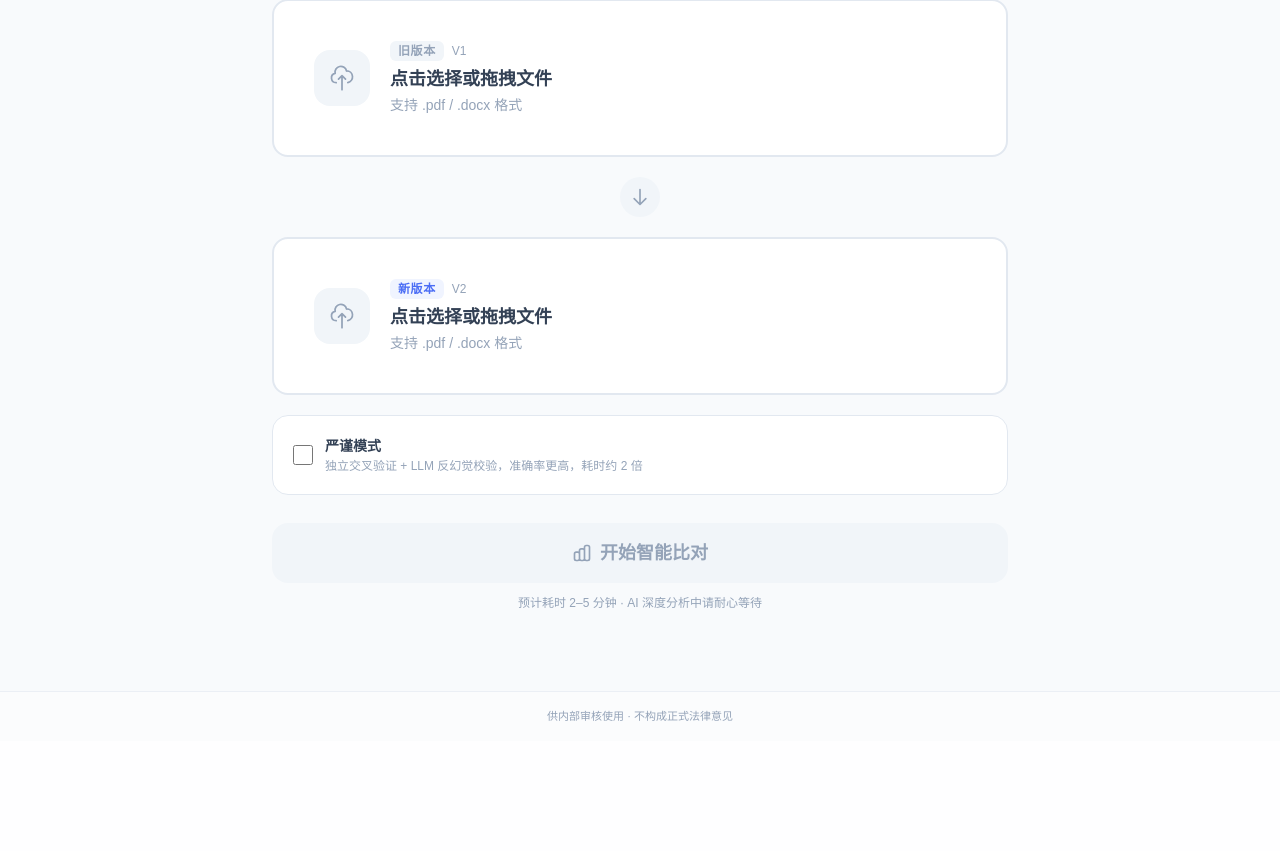
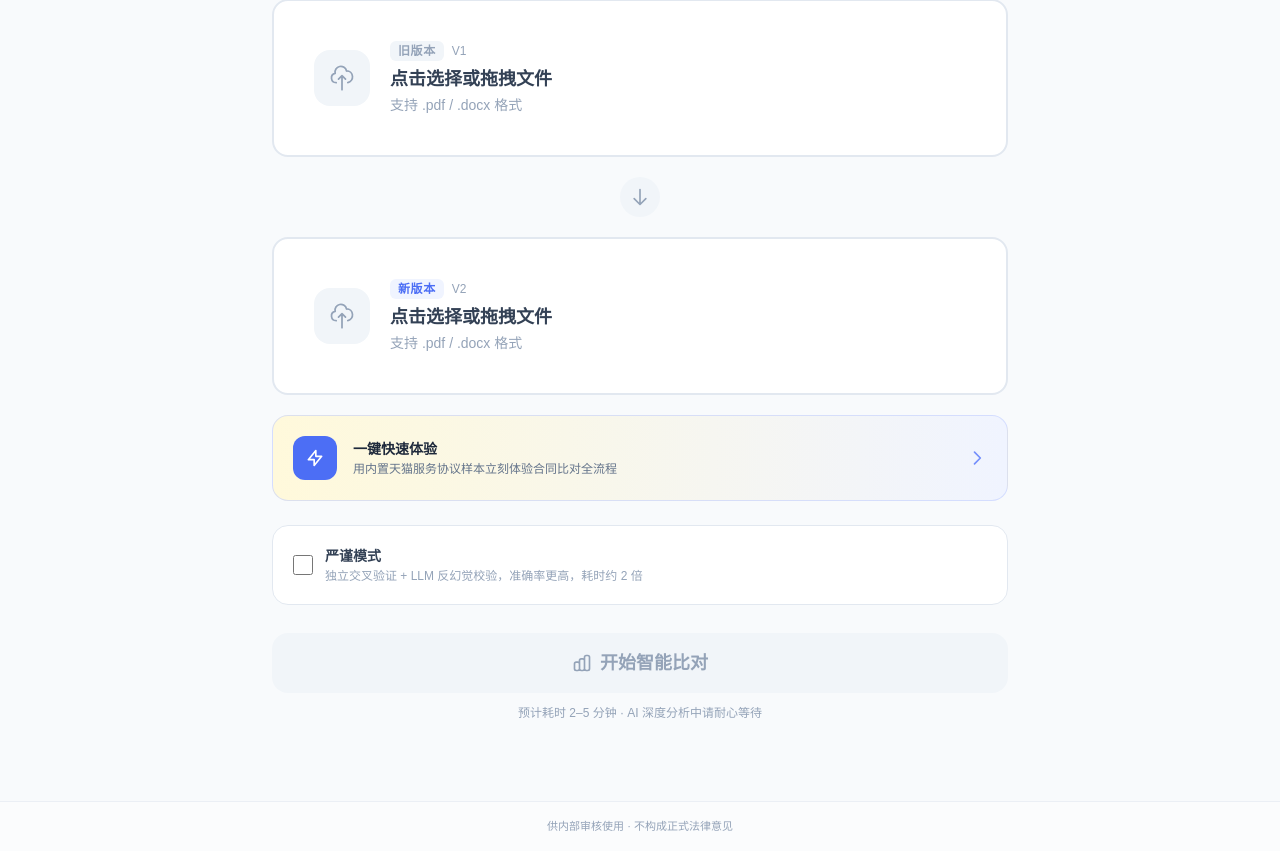
Before and after one commit to Coderkunhe/contract-diff-agent, a FastAPI app: page / in a window 1280 px wide. Shown: the part 258-1109 px from the top of the page. Before the commit the page ends 979 px from the top, so only its background shows below. Run offline with FastAPI, Linux system fonts and the light colour scheme; some libraries are stand-ins or nearby versions.

Commit message:
feat: 一键体验 — 内置样本合同秒开比对, 无需上传文件
- GET /demo: 自动复制天猫服务协议样本 PDF 到 upload dir, 启动管线, 跳转进度页
- upload 页新增 "一键快速体验" 卡片 (渐变背景 + 闪电图标)
- 演示 frictionless: 打开页面 → 点一下 → 3 秒进入进度页

```diff
--- a/web/app.py
+++ b/web/app.py
@@ -12,6 +12,7 @@ import json
 import os
 import queue
 import re
+import shutil
 import sys
 import threading
 import time
@@ -384,6 +385,52 @@ async def upload_files(v1_file: UploadFile = File(...), v2_file: UploadFile = Fi
         print(f"[UPLOAD] Job {job_id} started: {v1_name} vs {v2_name}")
     except Exception as exc:
         print(f"[UPLOAD] Failed to start pipeline: {exc}")
+
+    return RedirectResponse(url=f"/job/{job_id}", status_code=303)
+
+
+@app.get("/demo")
+def demo_start():
+    """One-click demo: auto-start comparison with built-in sample contracts."""
+    sample_v1 = _PROJECT_ROOT / "docs" / "天猫服务协议2015(2).pdf"
+    sample_v2 = _PROJECT_ROOT / "docs" / "天猫服务协议2026(2).pdf"
+
+    if not sample_v1.exists() or not sample_v2.exists():
+        return HTMLResponse("Sample PDFs not found. Run from repo root.", status_code=500)
+
+    job_id = uuid.uuid4().hex[:8]
+    upload_dir = _PROJECT_ROOT / "data" / "uploads" / job_id
+    upload_dir.mkdir(parents=True, exist_ok=True)
+
+    shutil.copy2(sample_v1, upload_dir / "v1.pdf")
+    shutil.copy2(sample_v2, upload_dir / "v2.pdf")
+
+    now = datetime.now(timezone.utc)
+    with _JOBS_LOCK:
+        if len(_JOBS) >= _MAX_JOBS:
+            oldest = min(_JOBS.keys(), key=lambda k: _JOBS[k].get("created_at", datetime.min))
+            del _JOBS[oldest]
+        _JOBS[job_id] = {
+            "id": job_id, "status": "queued", "progress": 0,
+            "step_label": "排队中", "message": "快速体验已启动",
+            "log_lines": [], "result_path": None, "error": None,
+            "created_at": now,
+            "v1_filename": "天猫服务协议2015 (V1)",
+            "v2_filename": "天猫服务协议2026 (V2)",
+            "v1_path": str(upload_dir / "v1.pdf"),
+            "v2_path": str(upload_dir / "v2.pdf"),
+            "_event_queue": queue.Queue(maxsize=500),
+            "thorough": False,
+        }
+
+    try:
+        _executor.submit(_run_pipeline, job_id,
+                        str(upload_dir / "v1.pdf"),
+                        str(upload_dir / "v2.pdf"),
+                        False)
+        print(f"[DEMO] Job {job_id} started: one-click demo")
+    except Exception as exc:
+        print(f"[DEMO] Failed to start pipeline: {exc}")
 
     return RedirectResponse(url=f"/job/{job_id}", status_code=303)
 
--- a/web/templates/upload.html.jinja2
+++ b/web/templates/upload.html.jinja2
@@ -118,8 +118,27 @@
       </div>
     </div>
 
+    <!-- One-click demo -->
+    <div class="animate-fade-in stagger-4 pb-1">
+      <a href="/demo"
+         class="flex items-center gap-4 bg-gradient-to-r from-accent-50 to-brand-50 rounded-2xl border border-brand-200/50 p-5 hover:border-brand-300 hover:shadow-md hover:shadow-brand-50 transition-all group">
+        <div class="flex-shrink-0 w-11 h-11 rounded-xl bg-brand-600 text-white flex items-center justify-center group-hover:scale-110 transition-transform">
+          <svg class="w-5 h-5" fill="none" stroke="currentColor" viewBox="0 0 24 24">
+            <path stroke-linecap="round" stroke-linejoin="round" stroke-width="2" d="M13 10V3L4 14h7v7l9-11h-7z"/>
+          </svg>
+        </div>
+        <div class="flex-1">
+          <div class="font-semibold text-slate-800 text-sm">一键快速体验</div>
+          <div class="text-xs text-slate-500 mt-0.5">用内置天猫服务协议样本立刻体验合同比对全流程</div>
+        </div>
+        <svg class="w-5 h-5 text-brand-400 group-hover:translate-x-1 transition-transform" fill="none" stroke="currentColor" viewBox="0 0 24 24">
+          <path stroke-linecap="round" stroke-linejoin="round" stroke-width="2" d="M9 5l7 7-7 7"/>
+        </svg>
+      </a>
+    </div>
+
     <!-- Thorough mode toggle -->
-    <div class="animate-fade-in stagger-4">
+    <div class="animate-fade-in stagger-5">
       <label class="flex items-center gap-3 bg-white rounded-2xl border border-slate-200 p-5 cursor-pointer hover:border-brand-300 transition-all">
         <input type="checkbox" name="thorough" value="1" class="w-5 h-5 rounded accent-brand-600">
         <div>
@@ -130,7 +149,7 @@
     </div>
 
     <!-- Submit -->
-    <div class="pt-2 animate-fade-in stagger-5">
+    <div class="pt-2 animate-fade-in stagger-6">
       <button type="submit"
               :disabled="!v1Name || !v2Name"
               class="w-full py-4 rounded-2xl font-semibold text-lg transition-all duration-300 flex items-center justify-center gap-2"
```
Also changed, not shown: tests/test_web_routes.py (+16 -0 lines).
